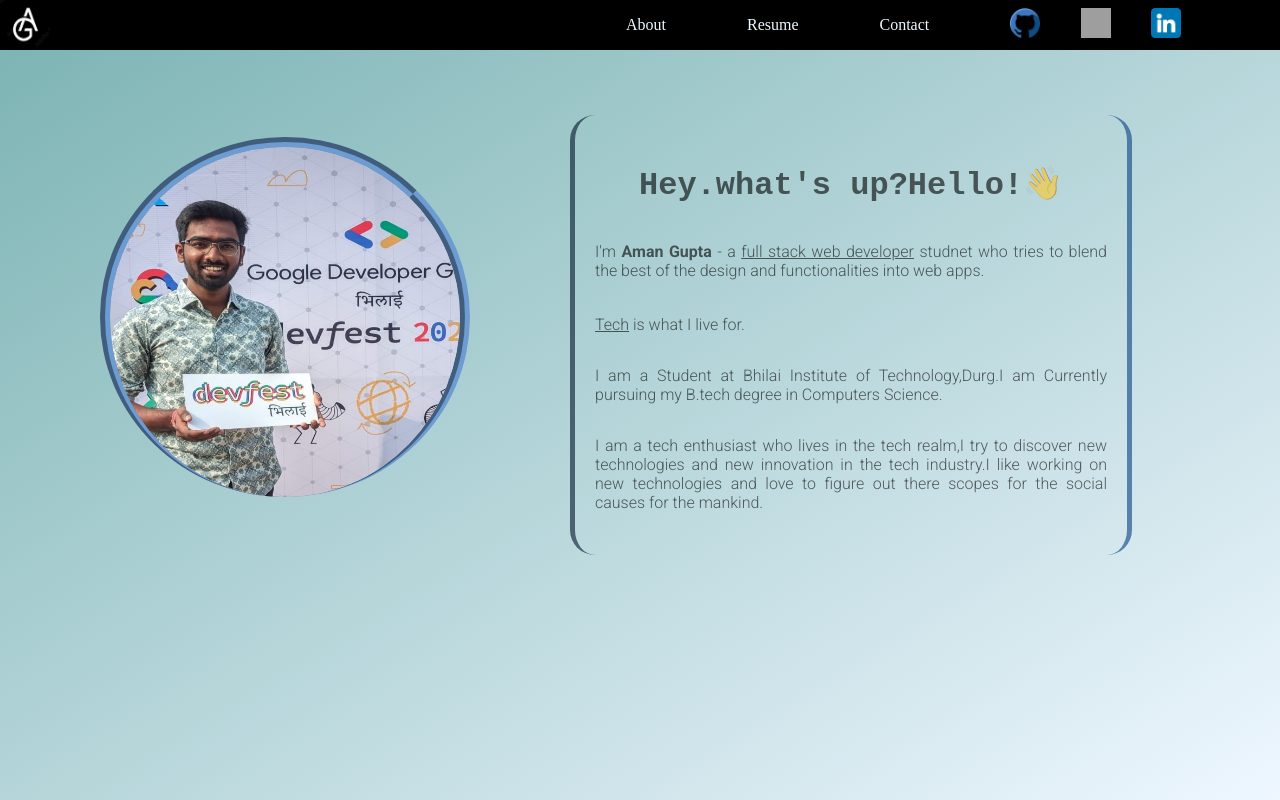
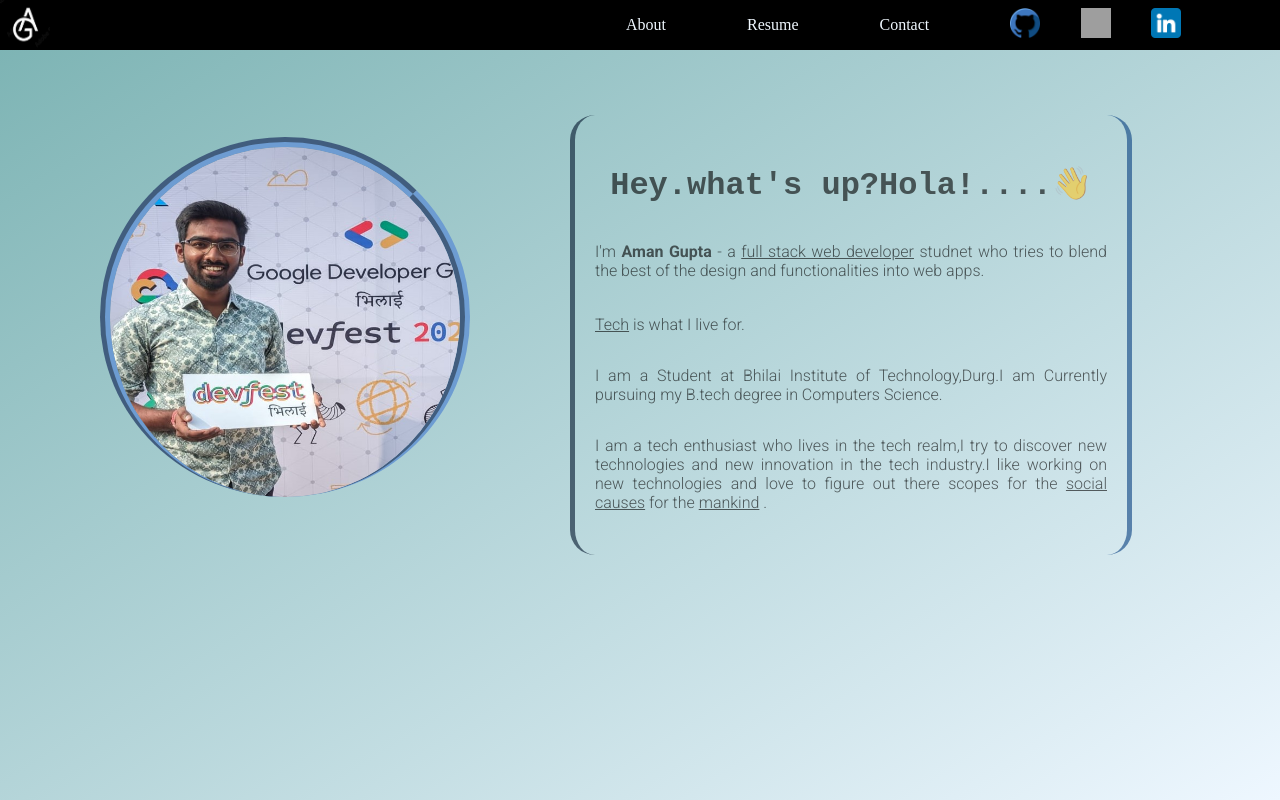
Before and after one commit to Aman140404/Portfolio, a React (Vite) app: page / in a window 1280 px wide. Built offline with nearby package versions, Linux system fonts and the light colour scheme; grey boxes are pictures that could not be loaded; a web font is replaced by a local one.

Commit message:
all pages done

```diff
--- a/src/components/About.jsx
+++ b/src/components/About.jsx
@@ -7,13 +7,13 @@ function About() {
                 <img draggable="false" className='cdn' src='./about.jpg' />
             </div>
             <div className='abtcnt'>
-                <h1 className='t1'>Hey.what's up?Hello!👋</h1>
+                <h1 className='t1'>Hey.what's up?Hola!....👋</h1>
                 <p className='myself'>I'm<b> Aman Gupta</b>  - a <u>full stack web developer</u> studnet who tries to blend the best of the design and functionalities into web apps.
                     <p></p> <br></br><u>Tech</u> is what I live for.
                 </p>
                 <p className='myself'>I am a Student at Bhilai Institute of Technology,Durg.I am Currently pursuing my B.tech degree in Computers Science.</p>
                 <p className='myself'>  I am a tech enthusiast who lives in the tech realm,I try to discover new technologies and
-                    new innovation in the tech industry.I like working on new technologies and love to figure out there scopes for the social causes for the mankind.
+                    new innovation in the tech industry.I like working on new technologies and love to figure out there scopes for the <u>social causes</u>  for the <u>mankind</u> .
                 </p>
             </div>
 
```
